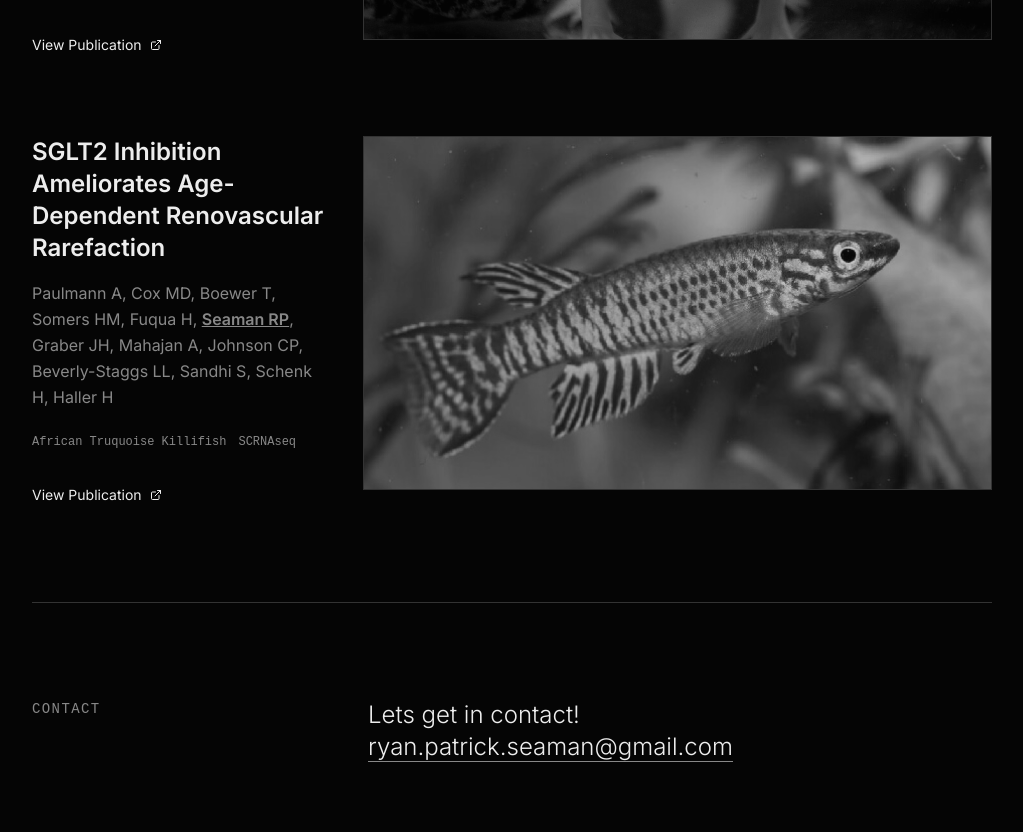
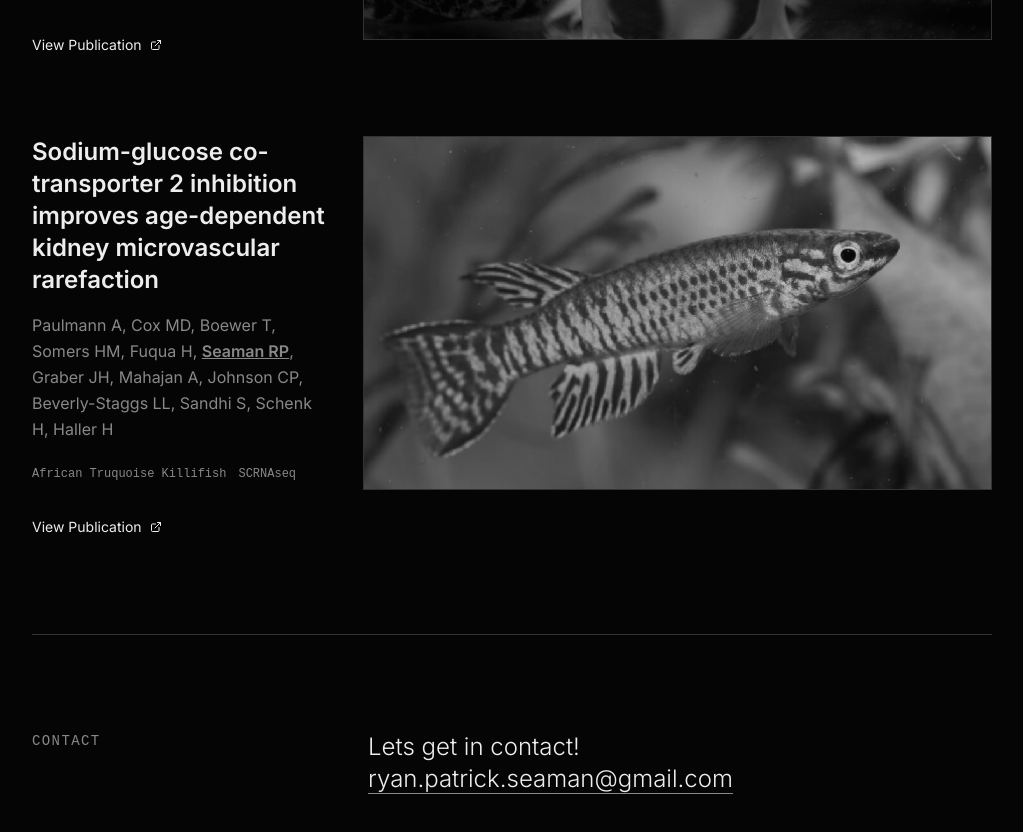
Before and after one commit to RPSeaman/RPSeaman.github.io, a React (Vite) app: page / in a window 1280 px wide. Shown: the part 3640-4472 px from the top of the page, without its empty margins (128-1151 px from the left). Built offline with nearby package versions, Linux system fonts and the light colour scheme.

Commit message:
update SGLT2 paper

```diff
--- a/constants.ts
+++ b/constants.ts
@@ -50,11 +50,11 @@ export const PROJECTS: Project[] = [
   },
   {
     id: '3',
-    title: 'SGLT2 Inhibition Ameliorates Age-Dependent Renovascular Rarefaction',
+    title: 'Sodium-glucose co-transporter 2 inhibition improves age-dependent kidney microvascular rarefaction',
     description: 'Paulmann A, Cox MD, Boewer T, Somers HM, Fuqua H, __**Seaman RP**__, Graber JH, Mahajan A, Johnson CP, Beverly-Staggs LL, Sandhi S, Schenk H, Haller H',
     tags: ['African Truquoise Killifish', 'SCRNAseq'],
     imageUrl: './images/ATK.jpg',
-    link: 'https://pubmed.ncbi.nlm.nih.gov/40667048',
+    link: 'https://pubmed.ncbi.nlm.nih.gov/41448458/',
     github: '#'
   }
 ];
```
